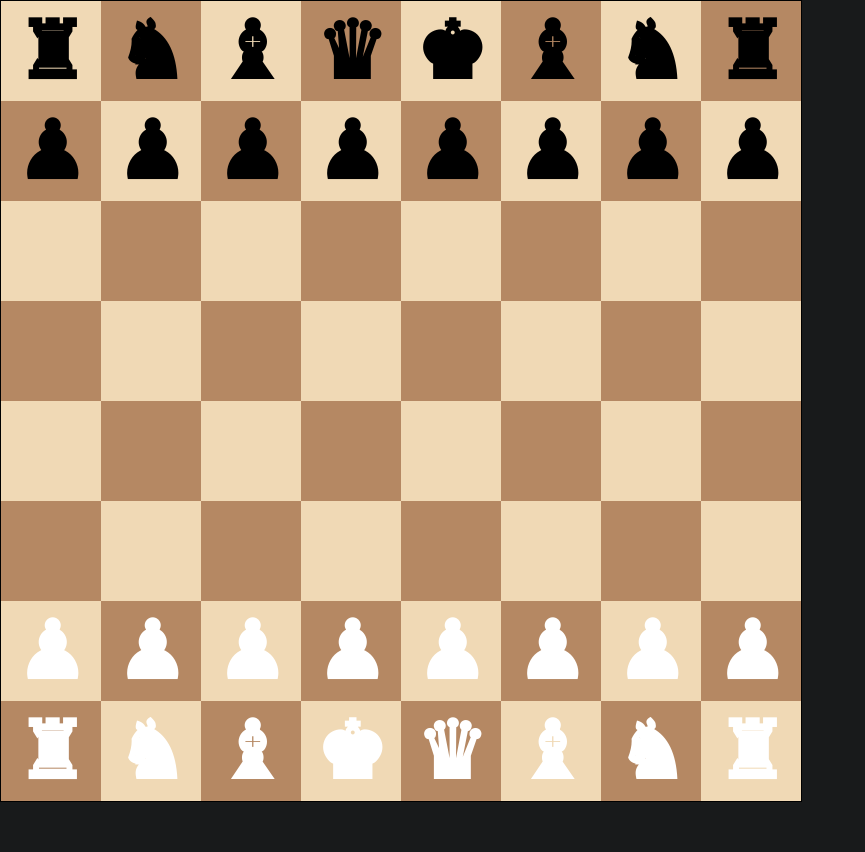
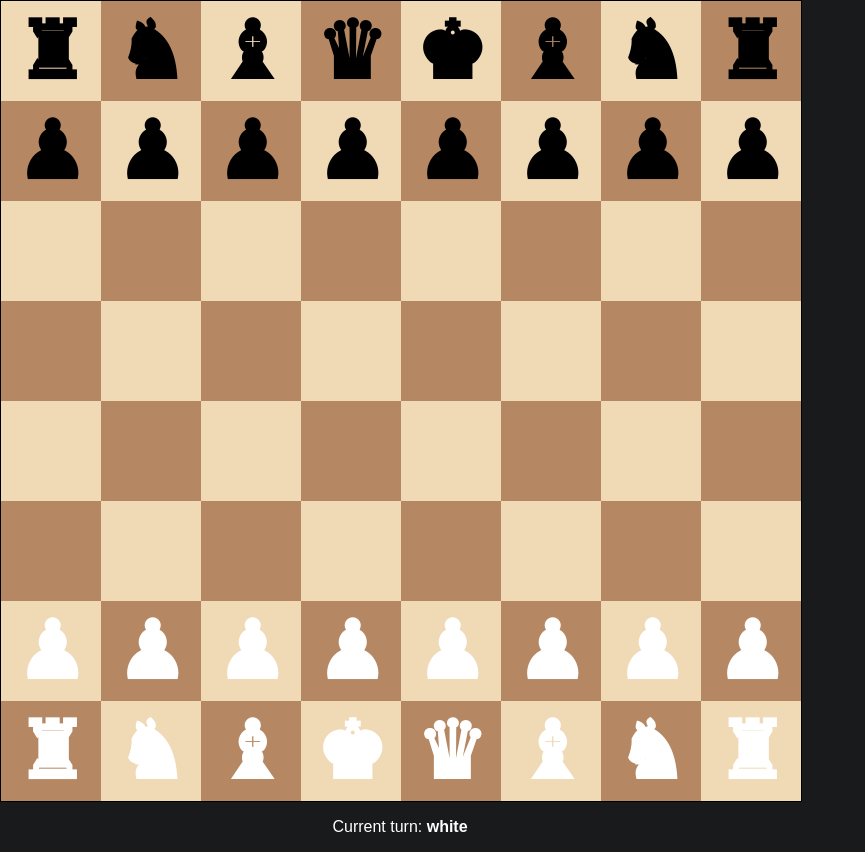
Before and after one commit to tedleahy/chess-with-react-dnd, a React (Vite) app: page / in a window 1280 px wide. Shown: the whole page, without its empty margins (0-865 px from the left). Before the commit the page ends 802 px from the top, so only its background shows below. Built offline with nearby package versions, Linux system fonts and the light colour scheme.

Commit message:
Add a little message below the board that shows whose turn it currently is

```diff
--- a/src/App.tsx
+++ b/src/App.tsx
@@ -1,9 +1,17 @@
 import Board from './components/Board';
 import { useState } from 'react';
-import { PieceColor } from './utils/constants';
+import { BOARD_SIZE, PieceColor } from './utils/constants';
 
 export default function App() {
     const [currentTurn, setCurrentTurn] = useState<PieceColor>('white');
 
-    return <Board currentTurn={currentTurn} setCurrentTurn={setCurrentTurn} />;
+    return (
+        <div style={{ width: BOARD_SIZE }}>
+            <Board currentTurn={currentTurn} setCurrentTurn={setCurrentTurn} />
+
+            <p style={{ textAlign: 'center', color: 'white', fontFamily: 'sans-serif' }}>
+                Current turn: <b>{currentTurn}</b>
+            </p>
+        </div>
+    );
 }
```
